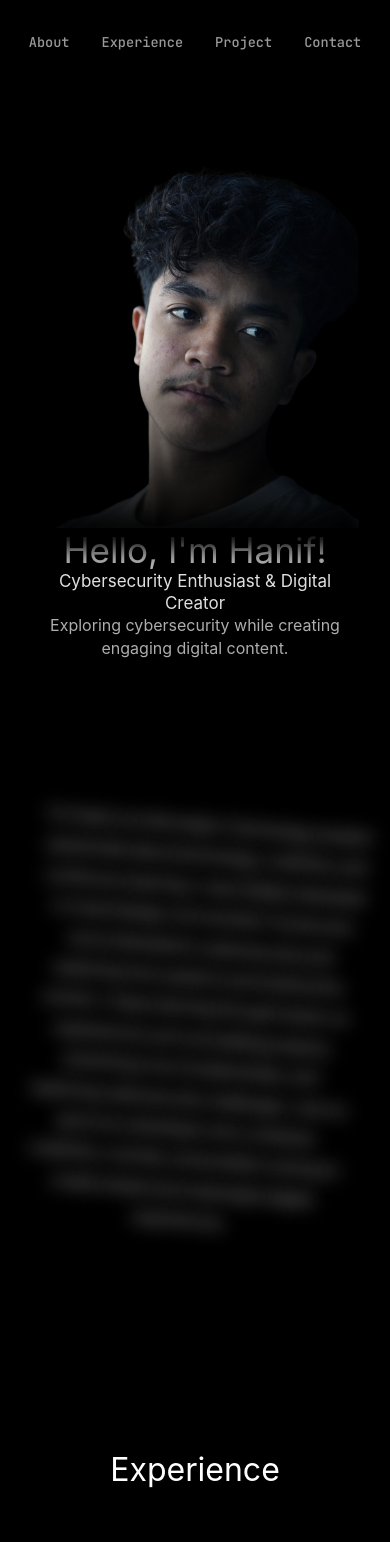
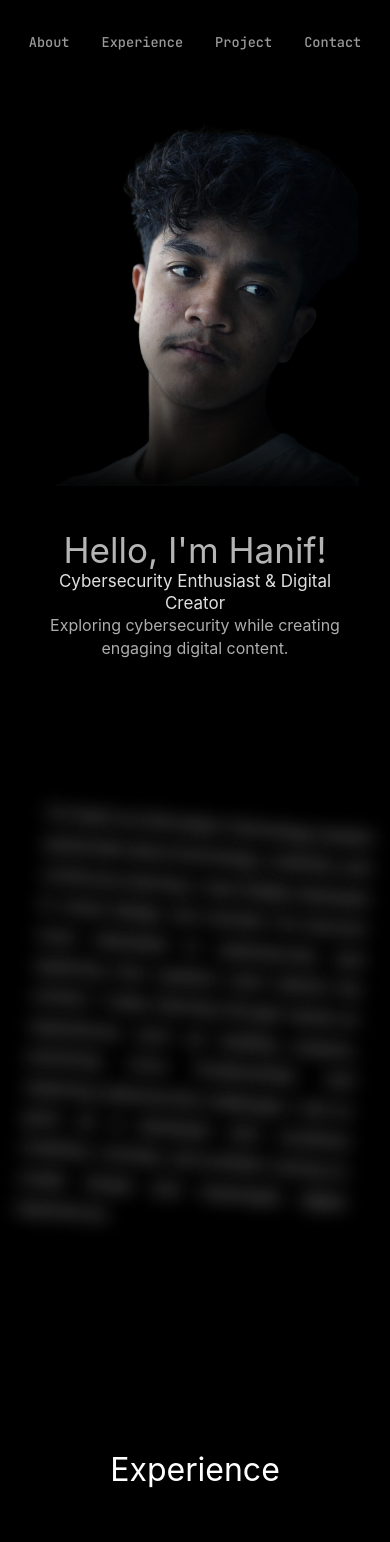
Before and after one commit to hanifhanof/porthanif, a Next.js app: page / in a window 390 px wide. Shown: the top 1542 px of the page. Built offline with nearby package versions, Linux system fonts and the light colour scheme.

Commit message:
ganti tempat

```diff
--- a/app/globals.css
+++ b/app/globals.css
@@ -128,7 +128,7 @@ a {
   align-items: center;
   line-height: 0;
   margin-top: 0;
-  transform: translate(40px, 2vh);
+  transform: translate(40px, -10vh);
 }
 
 .hero-portrait {
@@ -155,7 +155,7 @@ a {
   display: flex;
   justify-content: center;
   align-items: center;
-  text-align: center;
+  text-align: justify;
   padding: 6rem 2rem;
 }
 
@@ -305,7 +305,7 @@ a {
   .hero-stack {
     order: 1;
     align-self: center;
-    transform: translateY(1vh);
+    transform: translateY(-4vh);
     max-width: 100%;
   }
 
```
